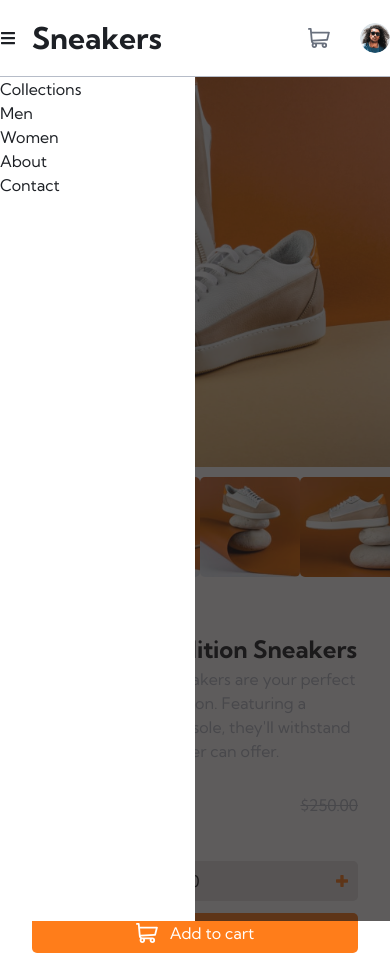
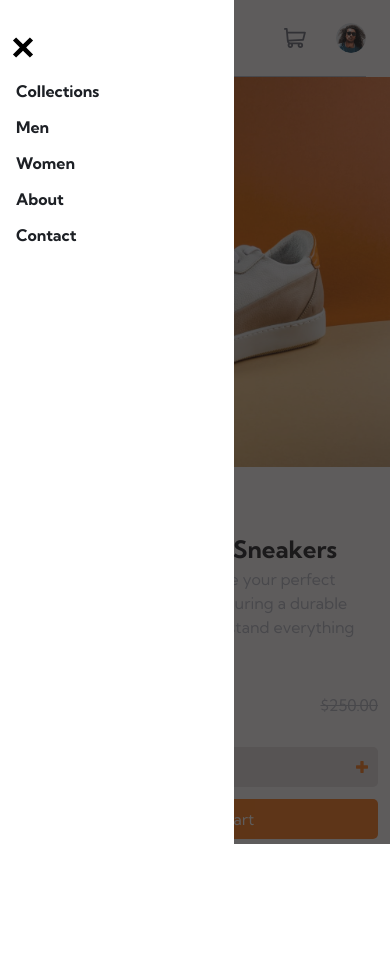
Before and after one commit to ansman58/e-commerce-product-page, a React (Vite) app: page / in a window 390 px wide. Both pictures are taken after a click on the icon 8 px from the left and 38 px from the top of the page. After the commit the page ends 844 px from the top, so only its background shows below. Built offline with nearby package versions, Linux system fonts and the light colour scheme.

Commit message:
fixing responsiveness

```diff
--- a/src/components/Header/Header.module.scss
+++ /dev/null
@@ -1,22 +0,0 @@
-.hamburger {
-  display: none;
-}
-
-@media (max-width: 800px) {
-  .menuList {
-    display: none !important;
-  }
-
-  .hamburger {
-    display: block;
-    margin-right: 1rem;
-  }
-
-  .header {
-    flex-basis: 60% !important;
-  }
-
-  .icon {
-    flex-basis: 40% !important;
-  }
-}
--- a/src/components/Header/index.tsx
+++ b/src/components/Header/index.tsx
@@ -1,9 +1,7 @@
-import clsx from "clsx";
 import React from "react";
 import CartIcon from "../../assets/icon-cart.svg";
 import Avatar from "../../assets/image-avatar.png";
 import Cart from "../Cart";
-import style from "./Header.module.scss";
 import { FaBars } from "react-icons/fa";
 import MobileMenu from "../MobileMenu";
 import { NUM_OF_ORDERS } from "../../constants";
@@ -30,21 +28,14 @@ const Header = () => {
   };
 
   return (
-    <nav className="  relative">
+    <nav className="relative tablet:px-6">
       <div className="flex justify-between py-5">
-        <div className={clsx(style.header, "basis-[80%] flex items-center")}>
-          <FaBars className={style.hamburger} onClick={toggleMobileMenu} />
-          <h1
-            className={clsx(
-              style.title,
-              "basis-[20%] font-[700] text-3xl box-content"
-            )}
-          >
-            Sneakers
+        <div className="basis-[80%] flex items-center tablet:basis-[60%]">
+          <FaBars className="hidden tablet:block" onClick={toggleMobileMenu} />
+          <h1 className="basis-[20%] font-[700] text-3xl box-content tablet:ml-3 tablet:text-[24px]">
+            sneakers
           </h1>
-          <ul
-            className={clsx(style.menuList, "basis-[70%] flex gap-[30px] gap")}
-          >
+          <ul className="basis-[70%] flex gap-[30px] gap tablet:hidden">
             {menuList.map((item: string, index: number) => (
               <li
                 className="my-auto cursor-pointer hover:border-b-2 hover:border-[#d57474]"
@@ -56,12 +47,7 @@ const Header = () => {
           </ul>
         </div>
 
-        <div
-          className={clsx(
-            style.icon,
-            "basis-[20%] flex justify-end gap-[30px] items-center"
-          )}
-        >
+        <div className="basis-[20%] flex justify-end gap-[30px] items-center tablet:basis-[40%]">
           <div className="flex relative cursor-pointer" onClick={onShowCart}>
             <img src={CartIcon} alt="cart" className="cursor-pointer" />
             {noOfOrders && (
--- a/src/components/MobileMenu/index.tsx
+++ b/src/components/MobileMenu/index.tsx
@@ -1,12 +1,14 @@
 import React from "react";
 import clsx from "clsx";
 import style from "./MobileMenu.module.scss";
+import { CloseIcon } from "../SVGs";
 
 interface IMobileMenu {
   className?: string;
+  setShowMobileMenu?: React.Dispatch<boolean>
 }
 
-const MobileMenu: React.FC<IMobileMenu> = ({ className }) => {
+const MobileMenu: React.FC<IMobileMenu> = ({ className, setShowMobileMenu }) => {
   const menuList: string[] = [
     "Collections",
     "Men",
@@ -15,11 +17,22 @@ const MobileMenu: React.FC<IMobileMenu> = ({ className }) => {
     "Contact",
   ];
   return (
-    <div className={clsx(style.container, "absolute z-50 min-h-screen w-full")}>
-      <nav className="bg-white w-1/2 min-h-screen">
+    <div
+      className={clsx(
+        style.container,
+        "fixed z-50 min-h-screen top-0 left-0 w-full"
+      )}
+    >
+      <nav className="bg-white w-[60%] min-h-screen p-4 font-semibold translate-x-[-100%] tablet:translate-x-0 transition-transform ease-in duration-300">
         <ul className={clsx(style.menuList)}>
+          <li className="py-6">
+            <CloseIcon fillColor="black" className="scale-[-1]" />
+          </li>
           {menuList.map((item: string, index: number) => (
-            <li className="my-auto cursor-pointer" key={index + "menuItem"}>
+            <li
+              className="my-auto cursor-pointer pb-3"
+              key={index + "menuItem"}
+            >
               {item}
             </li>
           ))}
--- a/src/components/Product/Product.module.scss
+++ /dev/null
@@ -1,13 +0,0 @@
-.controlBtnContainer {
-  &:hover {
-    .btn {
-      color: #ca611c;
-    }
-  }
-}
-
-@media (max-width: 800px) {
-  .productImg {
-    border-radius: unset !important;
-  }
-}
--- a/src/components/Product/index.tsx
+++ b/src/components/Product/index.tsx
@@ -9,7 +9,6 @@ import Product2 from "../../assets/image-product-2.jpg";
 import Product3 from "../../assets/image-product-3.jpg";
 import Product4 from "../../assets/image-product-4.jpg";
 import { SlideShowContext } from "../../store/contexts";
-import styles from "./Product.module.scss";
 
 interface ProductsProps {
   className?: string;
@@ -66,51 +65,41 @@ const Product: React.FC<ProductsProps> = ({
 
   return (
     <div className={className}>
-      <div className="relative">
+      <div className="relative ">
         {showNav && (
           <div
-            className={clsx(
-              styles.controlBtnContainer,
-              "bg-[white] aspect-square h-[40px] w-[40px] rounded-full flex items-center justify-center cursor-pointer top-[50%] absolute left-[-10px] font-bold"
-            )}
+            className={
+              "bg-[white] aspect-square h-[40px] w-[40px] rounded-full flex items-center justify-center cursor-pointer font-bold absolute translate-y-[11rem] translate-x-[-1rem] z-10"
+            }
             onClick={prev}
           >
-            <span
-              className={clsx(styles.btn, "text-[black] hover:text-[#CA611C]")}
-            >
-              ❮
-            </span>
+            <span className={"text-[black] hover:text-[#ca611c]"}>❮</span>
           </div>
         )}
-        <div>
+        <div className="tablet:mb-[10px] relative">
           <img
             src={currentImage}
             alt="Product image"
             className={clsx(
               productImgClassName,
-              styles.productImg,
-              "rounded-md bg-black object-cover"
+              "rounded-md bg-black object-cover max-w-[400px] max-h-[400px] tablet:w-full tablet:max-w-full tablet:rounded-none"
             )}
           />
         </div>
         {showNav && (
           <div
-            className={clsx(
-              styles.controlBtnContainer,
-              "bg-[white] h-[40px] w-[40px] rounded-full flex items-center justify-center cursor-pointer bottom-[50%] absolute right-[-10px] font-bold"
-            )}
+            className={
+              "bg-[white] aspect-square h-[40px] w-[40px] rounded-full flex items-center justify-center cursor-pointer font-bold absolute translate-y-[-14rem] translate-x-[23.6rem]"
+            }
             onClick={next}
           >
-            <span className={clsx(styles.btn, "text-[black]")}>❯</span>
+            <span className={"text-[black] hover:text-[#ca611c]"}>❯</span>
           </div>
         )}
       </div>
 
       <div
-        className={clsx(
-          styles.thumbnails,
-          "flex items-center justify-between mt-[10px]"
-        )}
+        className={"flex items-center justify-between mt-[10px] tablet:hidden"}
       >
         {productThumbnails.map((el, index: number) => (
           <img
@@ -122,7 +111,7 @@ const Product: React.FC<ProductsProps> = ({
                 ["z-100"]: showSlides,
                 ["border-2 border-[white]"]: active === index,
               },
-              "max-w-[100px] max-h-[100px] rounded-[5px] hover:opacity-[0.67] hover:border-2 border-[#ca611c] cursor-pointer"
+              "max-w-[70px] max-h-[70px] rounded-[5px] hover:opacity-[0.67] hover:border-2 border-[#ca611c] cursor-pointer"
             )}
             onClick={() => handleSlides(index, el.product)}
           />
--- a/src/components/SlideShow/index.tsx
+++ b/src/components/SlideShow/index.tsx
@@ -1,18 +1,16 @@
-import React from "react";
 import Product from "../Product";
-import "./styles.css";
 import { CloseIcon } from "../SVGs";
 
 const SlideShow = () => {
   return (
-    <div className="fixed inset-0 sideShow">
-      <div className="max-w-[500px] grid m-auto mt-[50px]">
+    <div className="fixed inset-0 sideShow bg-black/80">
+      <div className="max-w-[400px] grid m-auto mt-[50px]">
         <div className="flex justify-end">
           <CloseIcon fillColor="white" className="mb-4" />
         </div>
         <Product
-          className=""
-          productImgClassName="max-w-[100%]"
+          className="max-w-[400px]"
+          productImgClassName="max-w-[100%] "
           showNav
         />
       </div>
--- a/src/components/SlideShow/styles.css
+++ /dev/null
@@ -1,3 +0,0 @@
-.sideShow {
-  background-color: rgba(0, 0, 0, 0.8);
-}
--- a/src/screen/index.tsx
+++ b/src/screen/index.tsx
@@ -20,6 +20,10 @@ const Screen: React.FC<ScreenProps> = () => {
   const [showSlides, setShowSlides] = React.useState(false);
   const [itemsAdded, setItemsAdded] = React.useState(0);
 
+  const initialNumOfItems = Number(localStorage.getItem(NUM_OF_ORDERS));
+
+  const initialTotalAmount = Number(localStorage.getItem(TOTAL_PRICE));
+
   const onSubstract = () => {
     if (itemsAdded <= 0) return;
     setItemsAdded(itemsAdded - 1);
@@ -30,17 +34,25 @@ const Screen: React.FC<ScreenProps> = () => {
   };
 
   const onAddToCart = () => {
-    localStorage.setItem(NUM_OF_ORDERS, String(itemsAdded));
-    localStorage.setItem(TOTAL_PRICE, String(PRODUCT_PRICE * itemsAdded));
+    localStorage.setItem(NUM_OF_ORDERS, String(initialNumOfItems + itemsAdded));
+    localStorage.setItem(
+      TOTAL_PRICE,
+      String(PRODUCT_PRICE * itemsAdded + initialTotalAmount)
+    );
   };
 
   return (
-    <div className={clsx(styles.wrapper, "flex gap-[60px] my-[100px]")}>
+    <div
+      className={clsx(
+        styles.wrapper,
+        "flex gap-[60px] my-[100px] tablet:px-0 tablet:my-0 tablet:block"
+      )}
+    >
       <SlideShowContext.Provider value={{ showSlides, setShowSlides }}>
         <Product />
         {showSlides && <SlideShow />}
       </SlideShowContext.Provider>
-      <div className={clsx(styles.right, "my-auto")}>
+      <div className={"my-auto max-w-[400px] tablet:min-w-full tablet:px-3"}>
         <h5 className="text-primaryOrange mb-[30px] uppercase">
           Sneaker Company
         </h5>
@@ -51,7 +63,9 @@ const Screen: React.FC<ScreenProps> = () => {
           the weather can offer.
         </p>
 
-        <article className={clsx(styles.price, "mb-[30px]")}>
+        <article
+          className={"mb-[30px] tablet:mb-4 tablet:flex tablet:justify-between"}
+        >
           <div className="flex gap-2 items-center mb-[10px]">
             <span className="text-lg font-bold">
               ${PRODUCT_PRICE.toFixed(2)}
@@ -63,7 +77,7 @@ const Screen: React.FC<ScreenProps> = () => {
           <s className="text-grayishBlue ">$250.00</s>
         </article>
 
-        <article className={clsx(styles.btns, "flex gap-3")}>
+        <article className={"flex gap-3 tablet:block"}>
           <div className="basis-[30%] flex justify-between items-center bg-[#e7e4e4] h-[40px] px-[10px] rounded-[5px]">
             <button
               className="cursor-pointer basis-[40%] justify-self-start h-full"
@@ -88,10 +102,9 @@ const Screen: React.FC<ScreenProps> = () => {
             </button>
           </div>
           <button
-            className={clsx(
-              styles.cartBtn,
-              "bg-primaryOrange basis-[70%] flex justify-center items-center rounded-[5px] gap-3"
-            )}
+            className={
+              "bg-primaryOrange basis-[70%] flex justify-center items-center rounded-[5px] gap-3 tablet:w-full tablet:h-10 tablet:mt-[0.75rem]"
+            }
             onClick={onAddToCart}
           >
             <CartIcon fillColor="white" />
--- a/src/screen/screen.module.scss
+++ b/src/screen/screen.module.scss
@@ -1,33 +1,5 @@
 @media (max-width: 800px) {
   .wrapper {
-    display: block !important;
-    margin-block: unset !important;
-  }
-
-  .thumbnails {
-    background-color: red;
-    display: none !important;
-    visibility: hidden;
-    background-color: red !important;
-  }
-
-  .right {
     padding-inline: 2rem;
   }
-
-  .btns {
-    // flex-direction: column;
-    display: block !important;
-  }
-
-  .price {
-    display: flex;
-    justify-content: space-between;
-  }
-
-  .cartBtn {
-    width: 100%;
-    height: 40px;
-    margin-top: 0.75rem;
-  }
 }
--- a/tailwind.config.cjs
+++ b/tailwind.config.cjs
@@ -21,7 +21,8 @@ module.exports = {
       counterBg: "hsla(0, 0%, 0%, 0.75)",
     },
     screens: {
-      md: "768px",
+      tablet: { max: "768px" },
+      mobile: { max: "600px" },
     },
     extend: {},
   },
```
